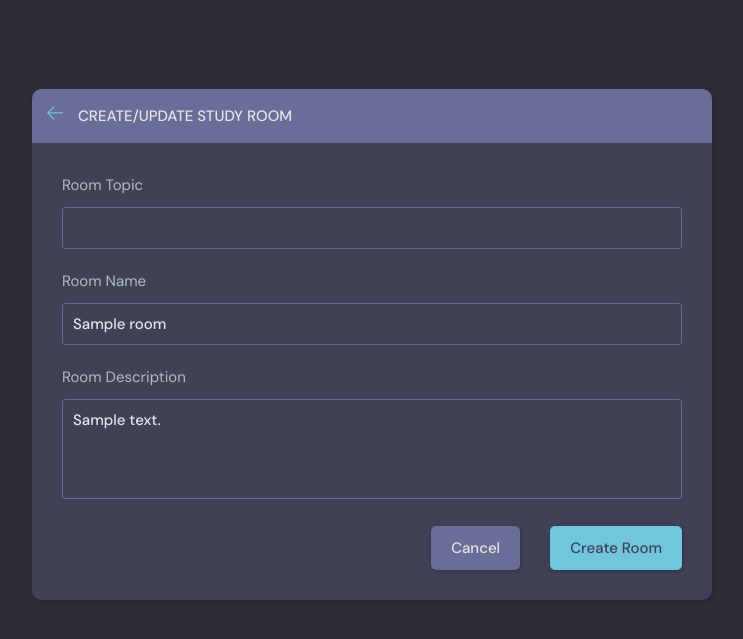
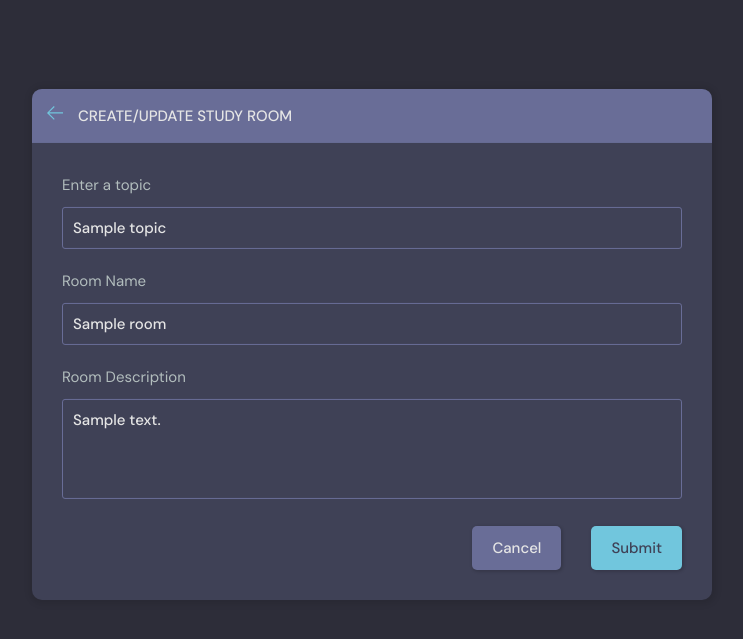
Before and after one commit to dlt-v/StudyBud, a Django app: page /update-room/1/ in a window 1280 px wide. Shown: the part 76-715 px from the top of the page, without its empty margins (268-1011 px from the left). Run offline with Django 4.2, Linux system fonts and the light colour scheme; a user stored in the database is signed in; tables that the repository leaves empty hold one stand-in row (values such as "Sample post").

Commit message:
add custom topic name handling

```diff
--- a/base/templates/base/room_form.html
+++ b/base/templates/base/room_form.html
@@ -25,9 +25,10 @@
                 <form class="form" action="" method="POST">
                     {% csrf_token %}
                     <div class="form__group">
-                        <label for="room_topic">Room Topic</label>
+                        <label for="room_topic">Enter a topic</label>
                         <input
                             type="text"
+                            value="{{room.topic.name}}"
                             name="topic"
                             required
                             list="topic-list"
@@ -81,7 +82,7 @@
                     <div class="form__action">
                         <a class="btn btn--dark" href="index.html">Cancel</a>
                         <button class="btn btn--main" type="submit">
-                            Create Room
+                            Submit
                         </button>
                     </div>
                 </form>
--- a/base/views.py
+++ b/base/views.py
@@ -128,12 +128,20 @@ def create_room(request: HttpRequest):
     form = RoomForm()
     topics = Topic.objects.all()
     if request.method == 'POST':
-        form = RoomForm(request.POST)
-        if form.is_valid():
-            room = form.save(commit=False)
-            room.host = request.user
-            room.save()
-            return redirect('home')
+        topic_name = request.POST.get('topic')
+        topic, created = Topic.objects.get_or_create(name=topic_name)
+        # form = RoomForm(request.POST)
+        # if form.is_valid():
+        #     room = form.save(commit=False)
+        #     room.host = request.user
+        #     room.save()
+        Room.objects.create(
+            host=request.user,
+            topic=topic,
+            name=request.POST.get('name'),
+            description=request.POST.get('description')
+        )
+        return redirect('home')
 
     context = {
         'form': form,
@@ -152,14 +160,18 @@ def update_room(request: HttpRequest, pk: str):
         return HttpResponse('You are not the owner of this room.')
 
     if request.method == 'POST':
-        form = RoomForm(request.POST, instance=room)
-        if form.is_valid():
-            form.save()
-            return redirect('home')
+        topic_name = request.POST.get('topic')
+        topic, created = Topic.objects.get_or_create(name=topic_name)
+        room.name = request.POST.get('name')
+        room.topic = topic
+        room.description = request.POST.get('description')
+        room.save()
+        return redirect('home')
 
     context = {
         'form': form,
-        'topics': topics
+        'topics': topics,
+        'room': room
     }
     return render(request, 'base/room_form.html', context)
 
```
